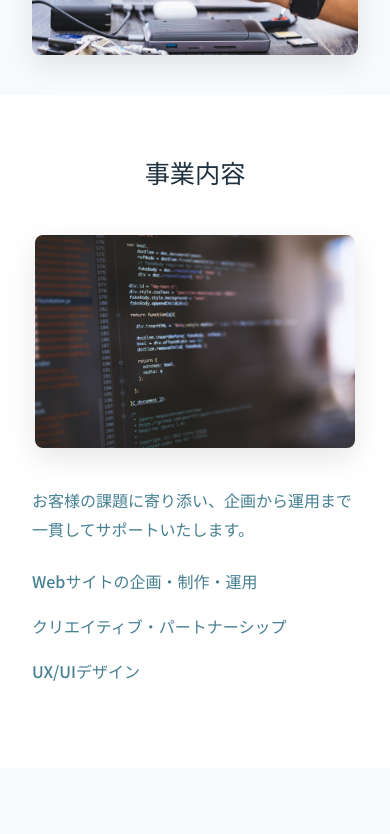
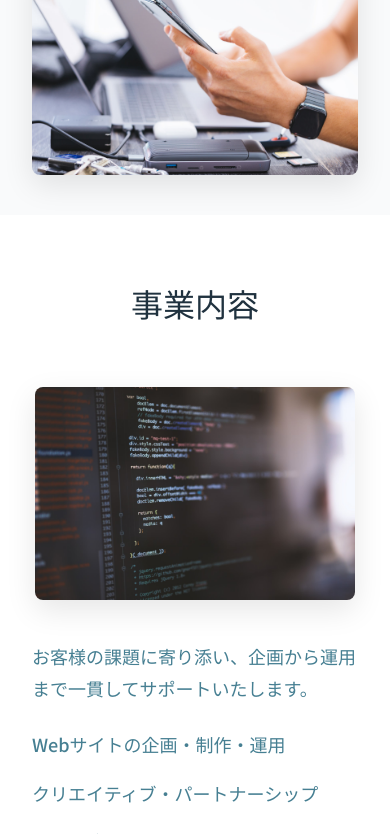
Before and after one commit to pierrot281969-coder/corporate_site_practice, a website: page index.html in a window 390 px wide. Shown: the part 1166-2000 px from the top of the page. Drawn offline with Linux system fonts and the light colour scheme.

Commit message:
フォントサイズ　ウェィト設定
変数の見直し　反映

```diff
--- a/style.css
+++ b/style.css
@@ -1,17 +1,20 @@
 /*変数*/
 :root{
-    /* 余白 */
+     /* spacing */
     --space-lg: 80px;
-    --space-md: 40px;
+    --space-md: 48px;
     --space-sm: 24px;
-    --space-xs: 16px;
 
-    /* フォントサイズ */
-    --font-xl: 48px;
-    --font-lg: 32px;
-    --font-md: 20px;
-    --font-sm: 18px;
-    --font-xs: 16px;
+    /* ===== font-size（4段階） ===== */
+    --fs-display: 48px;
+    --fs-h1: 32px;
+    --fs-body: 18px;
+    --fs-small: 16px;
+
+    /* ===== font-weight（3段階） ===== */
+    --fw-regular: 400;
+    --fw-medium: 500;
+    --fw-bold: 700;
 
     /* カラー */
     --color-main:#20323f;   /* 濃い紺（ベース） */
@@ -36,7 +39,7 @@ body{
     font-optical-sizing: auto;
     font-weight:500;
     font-style: normal;
-    font-size:var(--font-sm);
+    font-size:var(--fs-body);
     line-height:1.8;
 }
 
@@ -91,11 +94,11 @@ a{
 .service__title,
 .info__title,
 .contact__title{
-    font-size:var(--font-lg);
+    font-size:var(--fs-h1);
 }
 
 .about__text,.service__text{
-    font-size:var(--font-sm);
+    font-size:var(--fs-body);
     color:var(--color-sub-light);
 }
 
@@ -205,13 +208,13 @@ section:nth-of-type(odd){
 }
 
 .hero__title{
-    font-size:var(--font-xl);
+    font-size:var(--fs-display);
     margin-bottom:40px;
     color:var(--color-main);
 }
 
 .hero__text{
-    font-size:var(--font-md);
+    font-size:var(--fs-body);
     color:var(--color-sub);
     max-width:520px;
     margin:0 auto;
@@ -298,7 +301,7 @@ section:nth-of-type(odd){
 
 .service__lead {
     margin-bottom:var(--space-sm);
-    font-size:var(--font-sm);
+    font-size:var(--fs-body);
     font-weight:inherit;
     color: var(--color-sub-light);
 }
@@ -310,8 +313,8 @@ section:nth-of-type(odd){
 }
 
 .service__list li{
-    font-size: var(--font-sm);
-    font-weight:450;
+    font-size: var(--fs-body);
+    font-weight: var(--fw-medium);
     margin-bottom:16px;
 }
 
@@ -335,7 +338,7 @@ section:nth-of-type(odd){
 
 .info__list dt{
     font-weight:bold;
-    font-size:var(--font-xs);
+    font-size:var(--fs-small);
     letter-spacing:0.05em;
     border-bottom:none;
     text-align:left;
@@ -343,7 +346,7 @@ section:nth-of-type(odd){
 }
 
 .info__list dd{
-    font-size:var(--font-sm);
+    font-size:var(--fs-small);
     margin:0;
     text-align:left;
     color:var(--color-sub);
@@ -518,17 +521,6 @@ html{
 
 /*スマートフォン対応*/
 @media (max-width: 480px){
-    :root{
-        --space-lg: 56px;
-        --space-md: 32px;
-
-        --font-xl: 32px;
-        --font-lg: 24px;
-        --font-md: 18px;
-        --font-sm: 16px;
-        --font-xs: 14px;
-    }
-
     .container{
         padding:10px 12px;
     }
@@ -537,8 +529,12 @@ html{
     .service__title,
     .info__title,
     .contact__title{
-        font-size: calc(var(--font-lg) * 1.05);
+        font-size: var(--fs-h1);
         line-height:1.4;
+    }
+
+    .hero__text,.about__text,.service__text,.info__list dd{
+        font-size:var(--fs-small);
     }
 
     section{
@@ -547,7 +543,7 @@ html{
 
     body{
         line-height:1.8;
-        font-size:var(--font-sm);
+        font-size:var(--fs-small);
     }
 
     p{
@@ -569,22 +565,24 @@ html{
     }
 
     .hero__inner{
-        max-width:none;
-        padding:0 16px;
+        max-width:100%;
+        padding:24px 16px;
+        border-radius:12px;
+        box-shadow:0 6px 16px rgb(0 0 0 / 0.08);
+        backdrop-filter:blur(8px);
     }
 
     .hero__title{
-        font-size:var(--font-xl)
+        font-size:var(--fs-h1);
+        margin-bottom:24px;
     }
 
     .hero__text{
-        font-size:var(--font-sm);
         line-height:1.8;
     }
 
     .about__text{
         text-align:left;
-        font-size:var(--font-sm);
         line-height:1.8;
     }
 
@@ -611,18 +609,17 @@ html{
     }
 
     .info__list dt{
-        font-size:var(--font-xs);
+        font-size:var(--fs-small);
         margin-top:20px;
     }
 
     .info__list dd{
-        font-size:var(--font-sm);
         margin:0;
     }
 
     .footer{
         padding:8px 36px;
-        font-size:var(--font-xs);
+        font-size:var(--fs-small);
         line-height:1.5;
     }
 }
```
